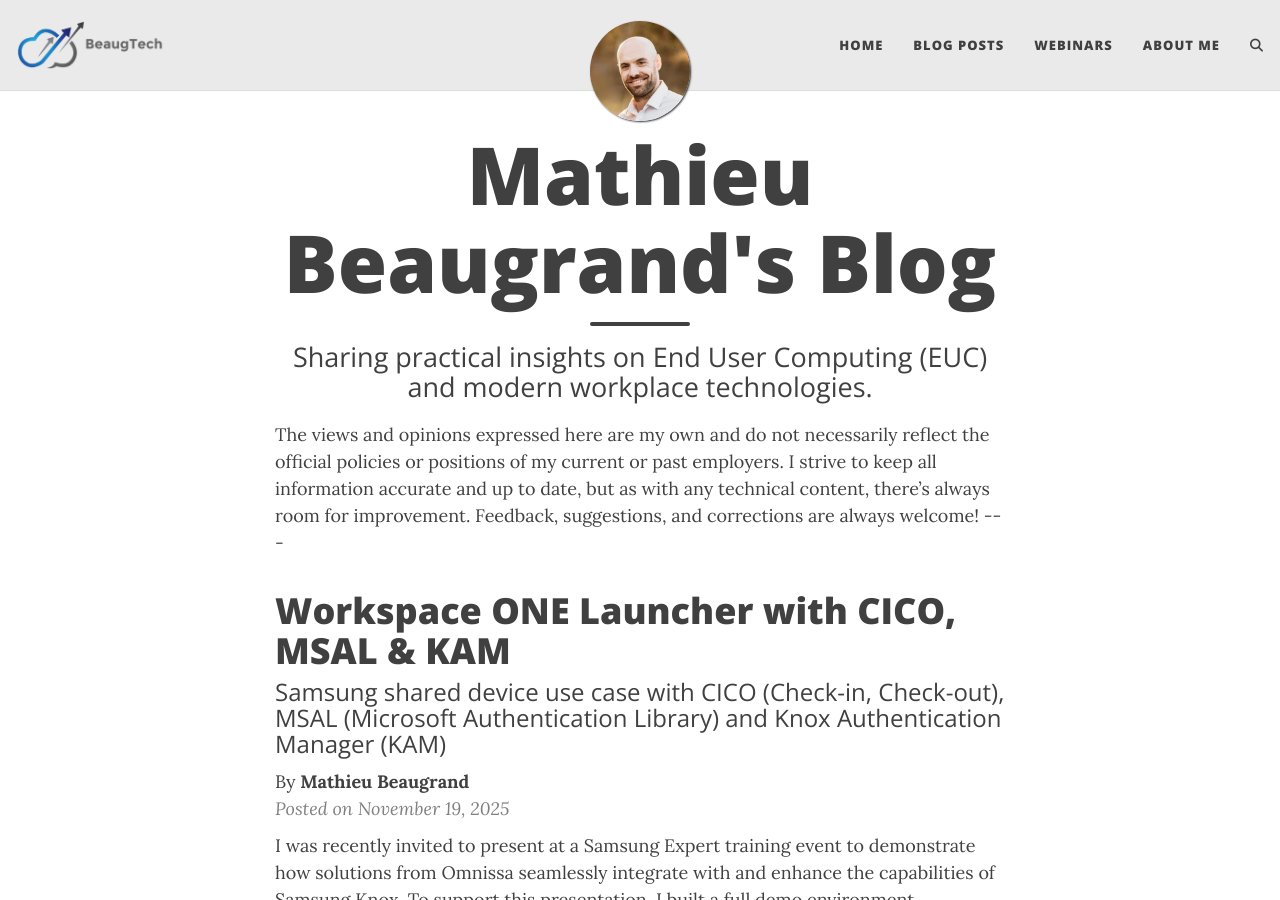
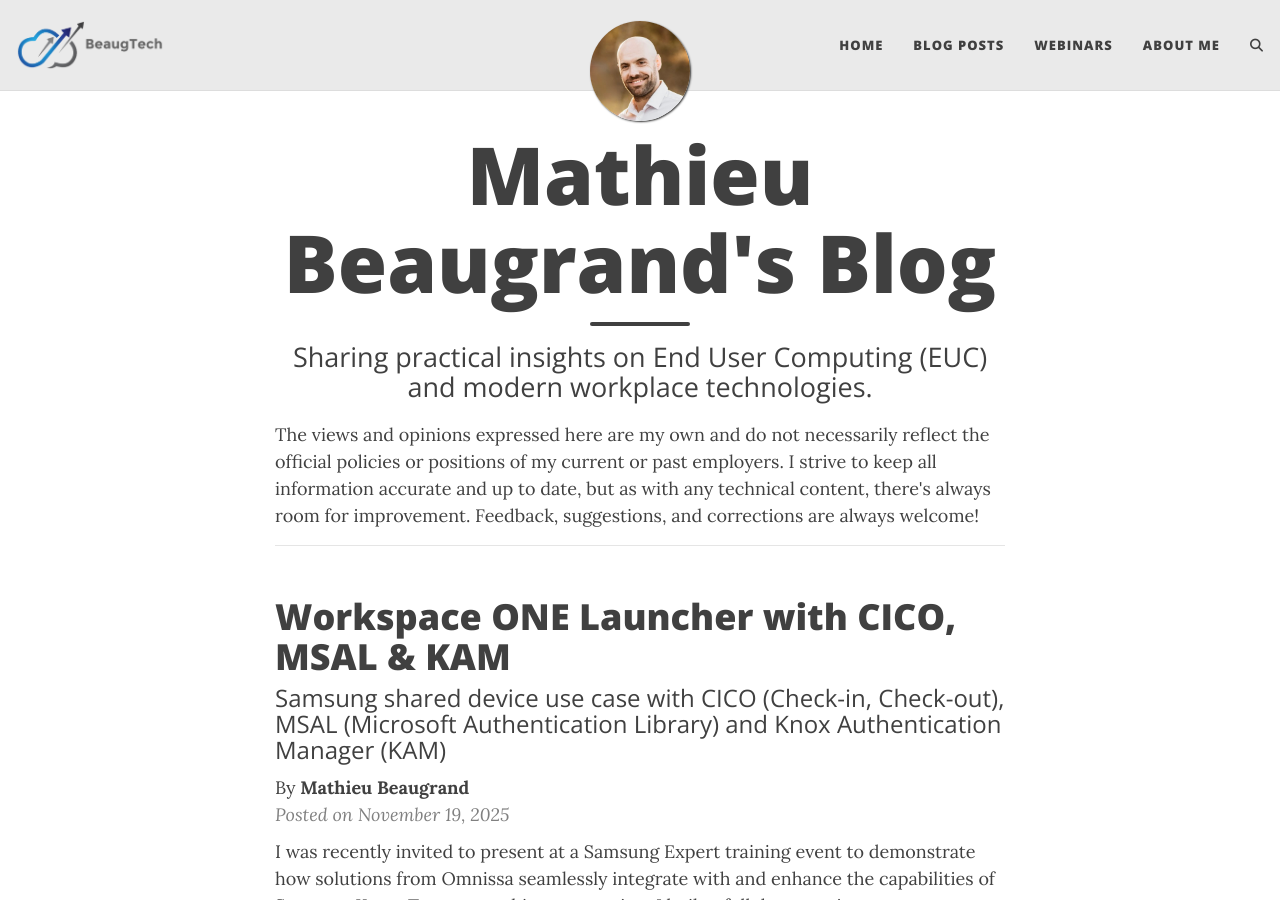
Before and after one commit to Matt95B/blog, a Jekyll site: the page built from index.html, in a window 1280 px wide and 900 px high. Built offline with Jekyll 4.4.1, drawn with Linux system fonts in a browser that asks for light colours; the list of posts is cut into pages by our own code; comment, search, counter and statistics services are not loaded.

Commit message:
update
Signed-off-by: Mathieu Beaugrand <189304497+Matt95B@users.noreply.github.com>

```diff
--- a/index.html
+++ b/index.html
@@ -6,6 +6,6 @@
 
 The views and opinions expressed here are my own and do not necessarily reflect the official policies or positions of my current or past employers.
 
-I strive to keep all information accurate and up to date, but as with any technical content, there’s always room for improvement. Feedback, suggestions, and corrections are always welcome!
+I strive to keep all information accurate and up to date, but as with any technical content, there's always room for improvement. Feedback, suggestions, and corrections are always welcome!
 
----
+<hr>
```
